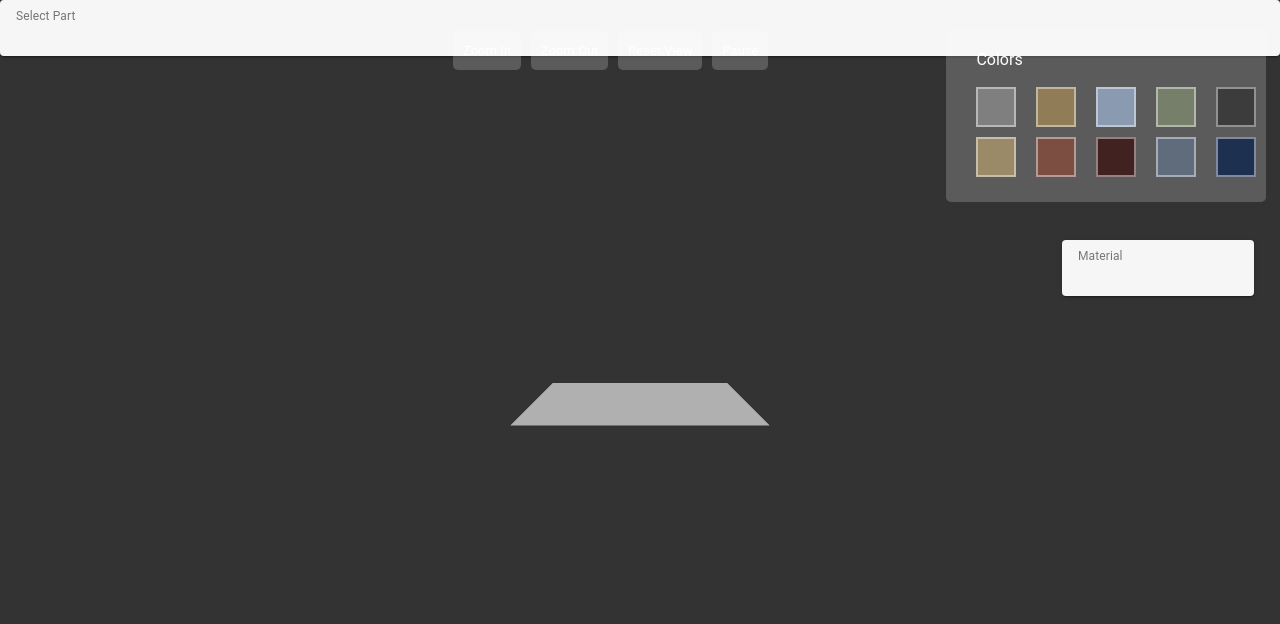
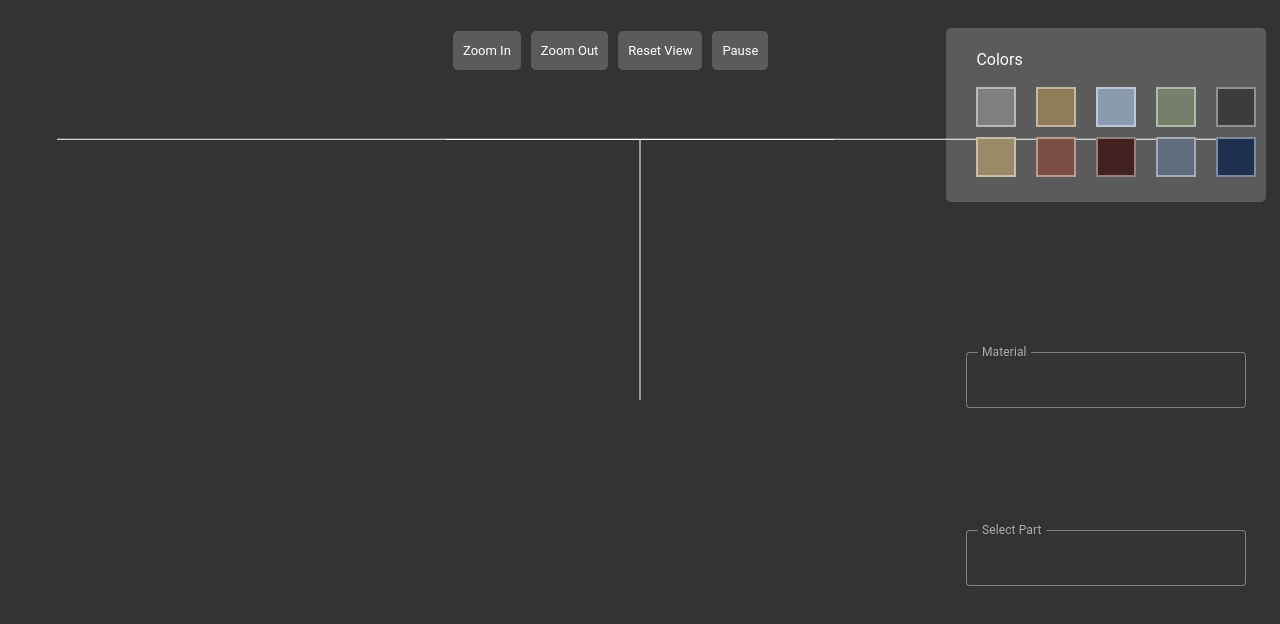
Before and after one commit to Katieliza/skullpted-capstone, a Vue app: page / in a window 1280 px wide. Both pictures are taken after a click on the button "GET STARTED". Shown: the top 624 px of the page. Built offline with nearby package versions, Linux system fonts and the light colour scheme; no server answers.

Commit message:
some ui updates

```diff
--- a/src/components/AppMain.vue
+++ b/src/components/AppMain.vue
@@ -9,7 +9,7 @@ const controlStore = useControlStore();
 const modelStore = useModelStore();
 const materialStore = useMaterialStore();
 
-const materialNames = ['Matte Metal', 'Leather'];
+const materials = ['Matte Metal', 'Leather'];
 
 const activeToolie = ref(null)
 const toolieX = ref(0);
@@ -79,11 +79,17 @@ function RequestRotate() {
         color.name }} </div>
     </div>
   </v-row>
-  <v-select label="Material" variant="solo-filled" class="material-panel" v-model="materialStore.selectedMaterial"
-    :items="materialNames" style="position:absolute; color:white; width: 15%">
-  </v-select>
-  <v-select label="Select Part" variant="solo-filled" :items="modelStore.meshNames"
-    v-model="modelStore.selectedMesh"></v-select>
+  <v-row id="select-container">
+    <div class="selector" style="margin-bottom: 100px">
+      <v-select label="Material" variant="outlined" v-model="materialStore.selectedMaterial"
+        :items="materialStore.displayNames" :menu-props="{ maxHeight: '100px' }">
+      </v-select>
+    </div>
+    <div class="selector">
+      <v-select label="Select Part" variant="outlined" :items="modelStore.meshNames" v-model="modelStore.selectedMesh"
+        :menu-props="{ maxHeight: '100px' }"></v-select>
+    </div>
+  </v-row>
 </template>
 <style scoped>
 
@@ -101,17 +107,29 @@ function RequestRotate() {
     border-radius: 5px;
   }
 
+  #select-container {
+    position: absolute;
+    display: flex;
+    flex-direction: column;
+    z-index: 10;
+    width: 25vw;
+    max-height: 50vh;
+
+    right: 2%;
+    top: 40%;
+    padding: 20px;
+    border-radius: 5px;
+  }
+
+  .selector {
+    width: 100%;
+  }
+
   .control-panel {
     position: absolute;
     display: flex;
     align-content: center;
     z-index: 1;
-  }
-
-  .material-panel {
-    display: absolute;
-    right: 2%;
-    top: 30%;
   }
 
   .controls-button {
@@ -127,7 +145,7 @@ function RequestRotate() {
   }
 
   .controls-button:hover {
-    color: black
+    border: 1px solid white
   }
 
 
--- a/src/components/IntroScene.vue
+++ b/src/components/IntroScene.vue
@@ -61,11 +61,9 @@ onMounted(() => {
   animate()
 })
 </script>
-
 <template>
   <canvas id="canvas"></canvas>
 </template>
-
 <style scoped>
   canvas {
     display: block;
--- a/src/components/MainScene.vue
+++ b/src/components/MainScene.vue
@@ -7,26 +7,29 @@ import * as THREE from "three";
 import { OrbitControls } from "three/addons/controls/OrbitControls.js";
 import { GLTFLoader } from 'three/addons/loaders/GLTFLoader.js';
 
-
+// Init stores
 const controlStore = useControlStore();
 const modelStore = useModelStore();
 const materialStore = useMaterialStore();
-
-let scene;
 
 // Init texture loaders
 const textureLoader = new THREE.TextureLoader();
 const gltfLoader = new GLTFLoader();
 
+// Init 3D model
 let model;
 
+// region [colorTeal] TEXTURE MAP LOADER
 /**
  * Auto-load texture maps for given material
+ *
  * @param {string} basePath - Folder where teexture files are stored
  * @param {string} baseName - Base name of the material
  * @param {Object} mapSuffix - Optional suffix for texture types
  * @returns {Object} - Object with loaded texture maps
  */
+// endregion
+
 function LoadTextureMaps(basePath, baseName, mapSuffix = {
   map: "BaseColor",
   roughnessMap: "Roughness",
@@ -42,33 +45,29 @@ function LoadTextureMaps(basePath, baseName, mapSuffix = {
   return maps;
 }
 
-// Array of materials with their corresponding tetxture maps
-const textureMaps = {
-  "Matte Metal": "Polligon_MetalPaintedMatte",
-  "Leather": "leather_white"
-};
 
-
-// region [colorTeal]
+// region [colorTeal] MATERIAL LOADER
 /**
- * Load and apply material with multiple texture maps to the model
+ * Load and apply material with texture maps to the selected mesh in the model.
  *
- * @param {string} mat - Display name of selected material
+ * @param {string} mat - Display name of selected material.
  *
  * Process:
- * Retrieve base filename associated with selected material
- * Use base name to load all texture maps
- * Dispose of any existing material
- * Create new material using the loaded maps
- * Apply new material to the model
- * Reset store flag to indicate material has been reset
-*/
+ * Retrieve the mesh currently selected in store.
+ * Retrieve the base filename for the selected material.
+ * Load the texture maps from the texture folder.
+ * Traverse model and apply the material to only the selected mesh.
+ * Dispose of any existing material.
+ * Update store flag to indicate material has been reset.
+**/
+// endregion
+
 function LoadMaterial(mat) {
   console.log("Material to be loaded: ", mat)
 
   if (textureLoader && model ) {
     const selectedMesh = modelStore.selectedMesh;
-    const baseName = textureMaps[mat];
+    const baseName = materialStore.GetBaseName(mat);
 
     if (!textureLoader || !model) return;
     if (!baseName) {
@@ -77,24 +76,19 @@ function LoadMaterial(mat) {
     }
     const basePath = "/textures";
     const maps = LoadTextureMaps(basePath, baseName);
-
     model.traverse((child) => {
       if (!child.isMesh) return;
       if (selectedMesh && child.name !== selectedMesh) return;
-
       if (child.material) {
         child.material.dispose();
       }
-
       child.material = new THREE.MeshStandardMaterial({...maps, color: 0xffffff});
     });
         materialStore.materialSet = false;
       }
   }
-  // #endregion
 
-  // #region [colorOrange]
-
+  // #region [colorTeal] HEX COLOR LOADER
   /**
    * Load and apply color to model's material
    *
@@ -105,6 +99,8 @@ function LoadMaterial(mat) {
    * Apply parsed color value to model's material
    * Reset store flag to indicate color has been reset
    */
+  // #endregion
+
 function LoadColor(hex) {
   console.log("Color to be loaded: ", hex)
   const color = parseInt(hex.replace("#", ""), 16);
@@ -112,8 +108,6 @@ function LoadColor(hex) {
   console.log("Color loaded successfully")
   materialStore.colorSet = false;
 }
-// #endregion
-
 
 onMounted(() => {
   // Init canvas, scene, renderer
@@ -122,31 +116,39 @@ onMounted(() => {
   const renderer = new THREE.WebGLRenderer({ canvas, antialias: true, alpha: true, });
   renderer.shadowMap.enabled = true;
 
+  // #region [colorTeal] GLTF MODEL LOADER
+  /**
+   * Load GLTF headphone model into scene
+   *
+   * Process:
+   * Use GLTFLoader to load 3D model from specified path.
+   * Add model to the scene.
+   * Traverse model to find all mesh objects.
+   * Update store with the array of mesh names for UI access.
+   */
+  // #endregion
+
   gltfLoader.load('models/audiotechnica_black_headphones/scene.gltf',
     function ( gltf ) {
       model = gltf.scene;
+      model.scale.set(4, 4, 4)
+      const boundingBox = new THREE.Box3().setFromObject(model);
+      const center = boundingBox.getCenter(new THREE.Vector3());
+
+      // Recenter the model by offsetting it to the origin
+      model.position.sub(center);  // This shifts the model so its center is at (0, 0, 0)
+
       scene.add(model);
 
       const modelMeshes = []
       model.traverse((child) => {
         if (child.isMesh) {
           modelMeshes.push(child.name);
-          console.log("Mesh: ", child.name);
         }
       });
       modelStore.SetMeshNames(modelMeshes);
     },
-    // called while loading is progressing
-    function ( xhr ) {
-      console.log( ( xhr.loaded / xhr.total * 100 ) + '% loaded' );
-    },
-    // called when loading has errors
-    function ( error ) {
-      console.log( 'An error happened' );
-    }
   );
-/*   const cubeTextureLoader = new THREE.CubeTextureLoader();
-  scene.background = cubeTextureLoader.load(skybox) */
 
   // Get window size
   const windowWidth = window.innerWidth;
@@ -172,7 +174,7 @@ onMounted(() => {
 
   // Init perspective camera
   const camera = new THREE.PerspectiveCamera(75, windowWidth / windowHeight, 0.1, 1000);
-  camera.position.set(0, 1, 5);
+  camera.position.set(0, 1, 2);
 
   // Config orbit controls
   const controls = new OrbitControls(camera, canvas);
@@ -182,16 +184,15 @@ onMounted(() => {
   controls.maxDistance = 5;
   controls.update();
 
+  // Axes & grid line helpers
+  const gridHelper = new THREE.GridHelper();
+  // scene.add(gridHelper);
   const axesHelper = new THREE.AxesHelper(3);
   // scene.add(axesHelper)
 
   // Init directional light & helper
   const directionalLight = new THREE.DirectionalLight("#ffffff", 0.8);
   directionalLight.castShadow = true;
-  directionalLight.position.z = 10;
-  directionalLight.position.y = 5;
-  directionalLight.position.x = 1;
-
   const dLightHelper = new THREE.DirectionalLightHelper(directionalLight);
   scene.add(dLightHelper);
 
@@ -199,22 +200,7 @@ onMounted(() => {
   const ambientLight = new THREE.AmbientLight("#ffffff", 1);
   scene.add(directionalLight, ambientLight);
 
-  // Init hemisphere light
-  const hemisLight = new THREE.HemisphereLight("#ffffff", 0.5);
-  //scene.add(hemisLight)
-
- /*  // Create model;
-  const modelGeo = new THREE.BoxGeometry(1.5, 1.5, 1.5);
-  const modelMat = new THREE.MeshStandardMaterial('#899ab1');
-  model = new THREE.Mesh(modelGeo, modelMat);
-  model.castShadow = true;
-  model.receiveShadow = true;
-model.position.y = 1.5; */
-  //model.position.x = -1;
-
-  const gridHelper = new THREE.GridHelper();
-  //scene.add(gridHelper);
-
+  // Create plane
   const planeGeo = new THREE.PlaneGeometry(2, 2);
   const planeMat = new THREE.MeshStandardMaterial({
     side: THREE.DoubleSide,
@@ -223,7 +209,6 @@ model.position.y = 1.5; */
   const plane = new THREE.Mesh(planeGeo, planeMat)
   plane.rotation.x = -Math.PI / 2;
   plane.receiveShadow = true;
-  scene.add(plane);
 
 
   const animate = () => {
@@ -266,7 +251,7 @@ model.position.y = 1.5; */
     controls.autoRotate = true;
   }
 
-  // #region [colorRed]
+  // #region [colorRed] WATCHERS
   watch(
     () => controlStore.zoomIn,
     (val) => {
--- a/src/stores/materialStore.js
+++ b/src/stores/materialStore.js
@@ -1,5 +1,5 @@
 import { defineStore } from "pinia";
-import { ref } from "vue";
+import { ref, computed } from "vue";
 
 export const useMaterialStore = defineStore("materialStore", () => {
   const colors = [
@@ -8,7 +8,6 @@ export const useMaterialStore = defineStore("materialStore", () => {
     { hex: "#899ab1", name: "Steel Blue" },
     { hex: "#757f6a", name: "Olive Green" },
     { hex: "#3c3c3c", name: "Dark Gray" },
-
     { hex: "#9a8a68", name: "Beige" },
     { hex: "#7c4e42", name: "Brick Red" },
     { hex: "#422121", name: "Deep Burgundy" },
@@ -18,9 +17,15 @@ export const useMaterialStore = defineStore("materialStore", () => {
 
   const color = ref("");
   const colorSet = ref(false);
+  const selectedMaterial = ref("");
 
-  const materialNames = ref([]);
-  const selectedMaterial = ref("");
+  const materials = [
+    { name: "Matte Metal", baseName: "Polligon_MetalPaintedMatte" },
+    { name: "Leather", baseName: "leather_white" },
+  ];
+
+  // Generate display names for use in v-select
+  const displayNames = computed(() => materials.map((mat) => mat.name));
 
   function RequestColorSet(hex) {
     // console.log("Color set request received");
@@ -32,13 +37,20 @@ export const useMaterialStore = defineStore("materialStore", () => {
     selectedMaterial.value = mat;
   }
 
+  // Find base texture name by display name
+  function GetBaseName(name) {
+    const material = materials.find((mat) => mat.name === name);
+    return material?.baseName || null;
+  }
   return {
     color,
     colors,
     colorSet,
-    materialNames,
     selectedMaterial,
+    materials,
+    displayNames,
     RequestColorSet,
     SetSelectedMaterial,
+    GetBaseName,
   };
 });
```
Lines whose indentation alone changed are shown as unchanged.
